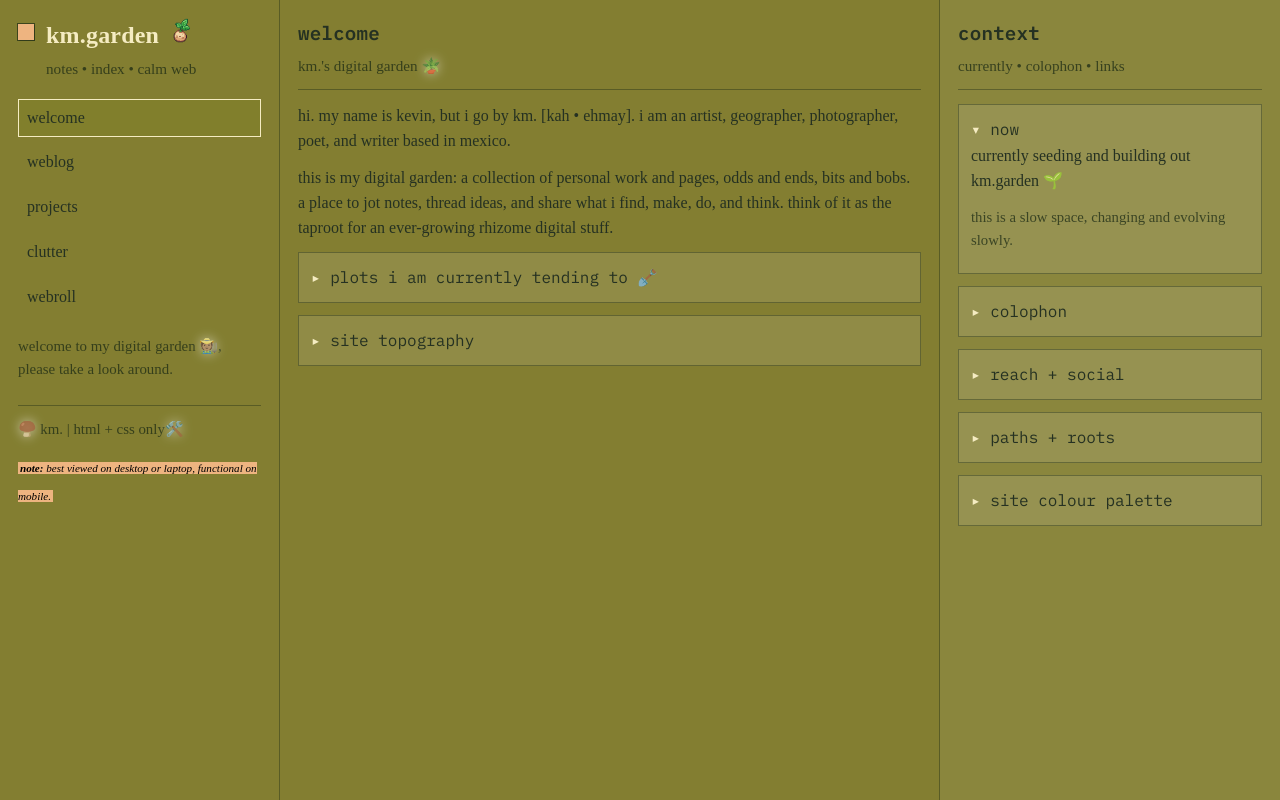
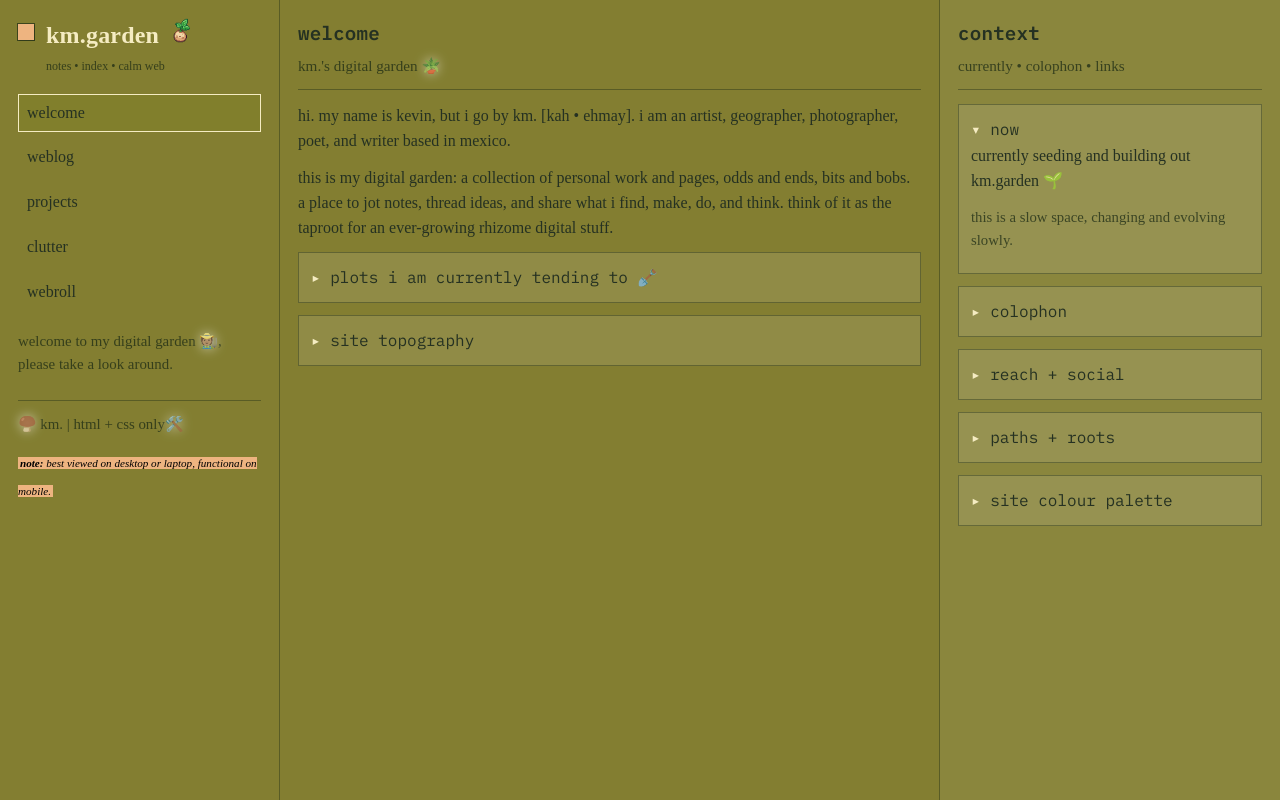
Before and after one commit to robotamerica/km-garden, a plain HTML site: page index.html in a window 1280 px wide. Drawn offline with Linux system fonts and the light colour scheme; a web font is replaced by a local one.

Commit message:
Update styles.css
updated title sub size

```diff
--- a/styles.css
+++ b/styles.css
@@ -231,7 +231,7 @@
   .brand-sub{
     margin: 6px 0 0 0;
     color: rgba(23,39,19,.72);
-    font-size: .95rem;
+    font-size: .75rem;
   }
 
   .nav-links{
```
